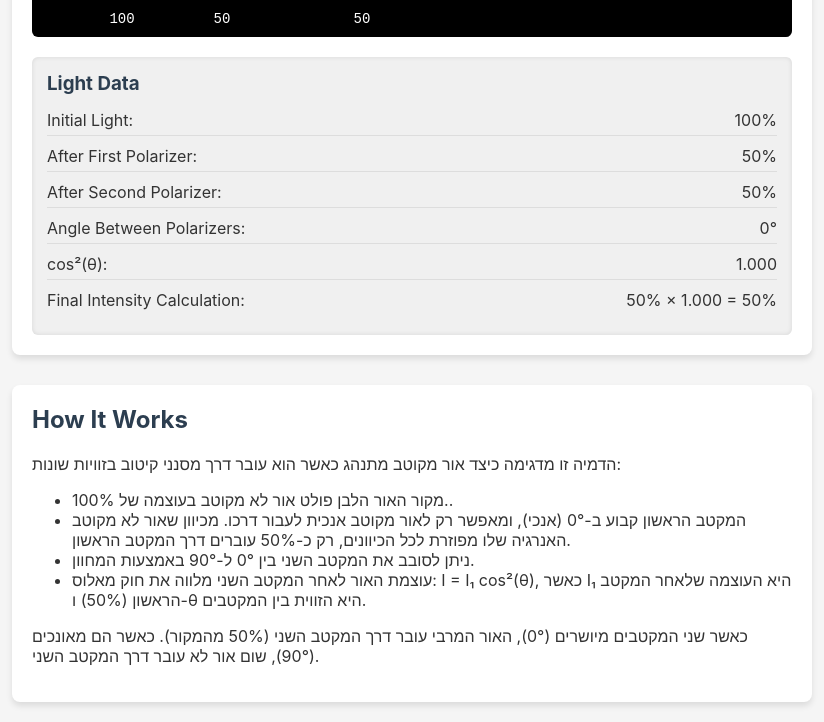
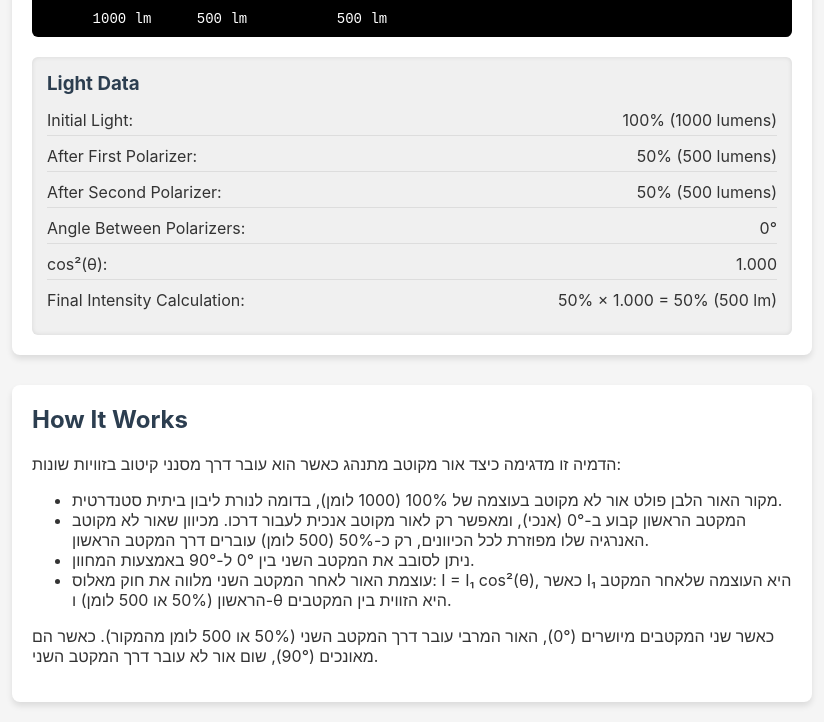
Before and after one commit to Gabrie1ol/physics, a plain HTML site: page index.html in a window 1280 px wide. Shown: the part 481-1203 px from the top of the page, without its empty margins (228-1052 px from the left). Drawn offline with Linux system fonts and the light colour scheme.

Commit message:
שינוי יחידות מידה ועוד עברית

```diff
--- a/index.html
+++ b/index.html
@@ -3,7 +3,7 @@
 <head>
   <meta charset="UTF-8">
   <meta name="viewport" content="width=device-width, initial-scale=1.0">
-  <title>Light Polarization Simulation</title>
+  <title>ניסוי קיטוב אור</title>
   <style>
     body {
       font-family: -apple-system, BlinkMacSystemFont, 'Segoe UI', Roboto, Oxygen, Ubuntu, Cantarell, 'Open Sans', 'Helvetica Neue', sans-serif;
@@ -140,6 +140,7 @@
       background-color: #111;
       border-radius: 4px;
       display: flex;
+      flex-direction: column;
       align-items: center;
       justify-content: center;
       margin-bottom: 10px;
@@ -148,8 +149,10 @@
 
     .light-intensity {
       font-family: monospace;
-      font-size: 24px;
+      font-size: 16px;
       color: #0f0;
+      line-height: 1.4;
+      text-align: center;
     }
 
     .light-meter-label {
@@ -238,18 +241,18 @@
     }
 
     .numeric-display-1 {
-      left: 75px;
-      width: 30px;
+      left: 60px;
+      width: 60px;
     }
 
     .numeric-display-2 {
-      left: 175px;
-      width: 30px;
+      left: 160px;
+      width: 60px;
     }
 
     .numeric-display-3 {
-      left: 315px;
-      width: 30px;
+      left: 300px;
+      width: 60px;
     }
 
     .data-panel {
@@ -280,7 +283,7 @@
   </style>
 </head>
 <body>
-  <h1>Light Polarization Simulation</h1>
+  <h1>ניסוי קיטוב אור</h1>
 
   <div class="simulation-container">
     <div class="controls">
@@ -297,7 +300,7 @@
 
       <div class="light-beam beam-1"></div>
       <div class="light-strength-indicator strength-indicator-1">100%</div>
-      <div class="numeric-display numeric-display-1">100</div>
+      <div class="numeric-display numeric-display-1">1000 lm</div>
 
       <div class="polarizer polarizer-1">
         <div class="polarizer-lines">
@@ -312,7 +315,7 @@
 
       <div class="light-beam beam-2" id="middle-beam"></div>
       <div class="light-strength-indicator strength-indicator-2" id="middle-strength">50%</div>
-      <div class="numeric-display numeric-display-2" id="middle-numeric">50</div>
+      <div class="numeric-display numeric-display-2" id="middle-numeric">500 lm</div>
 
       <div class="polarizer polarizer-2" id="rotating-polarizer">
         <div class="polarizer-lines" id="rotating-lines">
@@ -327,11 +330,11 @@
 
       <div class="light-beam beam-3" id="final-beam"></div>
       <div class="light-strength-indicator strength-indicator-3" id="final-strength">50%</div>
-      <div class="numeric-display numeric-display-3" id="final-numeric">50</div>
+      <div class="numeric-display numeric-display-3" id="final-numeric">500 lm</div>
 
       <div class="light-meter">
         <div class="light-meter-display">
-          <div class="light-intensity" id="intensity-value">50%</div>
+          <div class="light-intensity" id="intensity-value">50%<br>500 lm</div>
         </div>
         <div class="light-meter-label">Intensity</div>
       </div>
@@ -341,15 +344,15 @@
       <h3>Light Data</h3>
       <div class="data-row">
         <span>Initial Light:</span>
-        <span>100%</span>
+        <span>100% (1000 lumens)</span>
       </div>
       <div class="data-row">
         <span>After First Polarizer:</span>
-        <span>50%</span>
+        <span>50% (500 lumens)</span>
       </div>
       <div class="data-row">
         <span>After Second Polarizer:</span>
-        <span id="final-intensity-data">50%</span>
+        <span id="final-intensity-data">50% (500 lumens)</span>
       </div>
       <div class="data-row">
         <span>Angle Between Polarizers:</span>
@@ -361,7 +364,7 @@
       </div>
       <div class="data-row">
         <span>Final Intensity Calculation:</span>
-        <span id="calculation-data">50% × 1.000 = 50%</span>
+        <span id="calculation-data">50% × 1.000 = 50% (500 lm)</span>
       </div>
     </div>
   </div>
@@ -370,12 +373,12 @@
     <h2>How It Works</h2>
     <p>הדמיה זו מדגימה כיצד אור מקוטב מתנהג כאשר הוא עובר דרך מסנני קיטוב בזוויות שונות:</p>
     <ul>
-      <li>מקור האור הלבן פולט אור לא מקוטב בעוצמה של 100%..</li>
-      <li>המקטב הראשון קבוע ב-0° (אנכי), ומאפשר רק לאור מקוטב אנכית לעבור דרכו. מכיוון שאור לא מקוטב האנרגיה שלו מפוזרת לכל הכיוונים, רק כ-50% עוברים דרך המקטב הראשון.</li>
+      <li>מקור האור הלבן פולט אור לא מקוטב בעוצמה של 100% (1000 לומן), בדומה לנורת ליבון ביתית סטנדרטית.</li>
+      <li>המקטב הראשון קבוע ב-0° (אנכי), ומאפשר רק לאור מקוטב אנכית לעבור דרכו. מכיוון שאור לא מקוטב האנרגיה שלו מפוזרת לכל הכיוונים, רק כ-50% (500 לומן) עוברים דרך המקטב הראשון.</li>
       <li>ניתן לסובב את המקטב השני בין 0° ל-90° באמצעות המחוון.</li>
-      <li>עוצמת האור לאחר המקטב השני מלווה את חוק מאלוס: I = I₁ cos²(θ), כאשר I₁ היא העוצמה שלאחר המקטב הראשון (50%) ו-θ היא הזווית בין המקטבים.</li>
+      <li>עוצמת האור לאחר המקטב השני מלווה את חוק מאלוס: I = I₁ cos²(θ), כאשר I₁ היא העוצמה שלאחר המקטב הראשון (50% או 500 לומן) ו-θ היא הזווית בין המקטבים.</li>
     </ul>
-    <p>כאשר שני המקטבים מיושרים (0°), האור המרבי עובר דרך המקטב השני (50% מהמקור). כאשר הם מאונכים (90°), שום אור לא עובר דרך המקטב השני.</p>
+    <p>כאשר שני המקטבים מיושרים (0°), האור המרבי עובר דרך המקטב השני (50% או 500 לומן מהמקור). כאשר הם מאונכים (90°), שום אור לא עובר דרך המקטב השני.</p>
   </div>
 
   <script>
@@ -391,9 +394,14 @@
     const angleData = document.getElementById('angle-data');
     const cosineData = document.getElementById('cosine-data');
     const calculationData = document.getElementById('calculation-data');
+    const middleNumeric = document.getElementById('middle-numeric');
+
+    // Initial light source in lumens (similar to a standard light bulb)
+    const initialLumens = 1000;
 
     // Initial intensity after first polarizer (50%)
     const initialIntensity = 0.5;
+    const afterFirstPolarizer = initialLumens * initialIntensity;
 
     // Update the simulation when the angle changes
     angleSlider.addEventListener('input', updateSimulation);
@@ -410,15 +418,16 @@
       const cosineSquared = Math.cos(angle * Math.PI / 180) ** 2;
       const finalIntensity = initialIntensity * cosineSquared;
       const finalIntensityPercent = Math.round(finalIntensity * 100);
+      const finalLumens = Math.round(afterFirstPolarizer * cosineSquared);
       const cosineSquaredThreeDecimal = cosineSquared.toFixed(3);
 
       // Update intensity displays
-      intensityValue.textContent = finalIntensityPercent + '%';
+      intensityValue.innerHTML = `${finalIntensityPercent}%<br>${finalLumens} lm`;
       finalStrength.textContent = finalIntensityPercent + '%';
-      finalNumeric.textContent = finalIntensityPercent;
-      finalIntensityData.textContent = finalIntensityPercent + '%';
+      finalNumeric.textContent = finalLumens + ' lm';
+      finalIntensityData.textContent = `${finalIntensityPercent}% (${finalLumens} lumens)`;
       cosineData.textContent = cosineSquaredThreeDecimal;
-      calculationData.textContent = `50% × ${cosineSquaredThreeDecimal} = ${finalIntensityPercent}%`;
+      calculationData.textContent = `50% × ${cosineSquaredThreeDecimal} = ${finalIntensityPercent}% (${finalLumens} lm)`;
 
       // Update light beam opacity
       finalBeam.style.opacity = finalIntensity;
```
